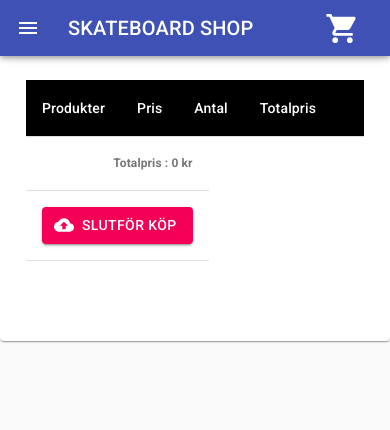
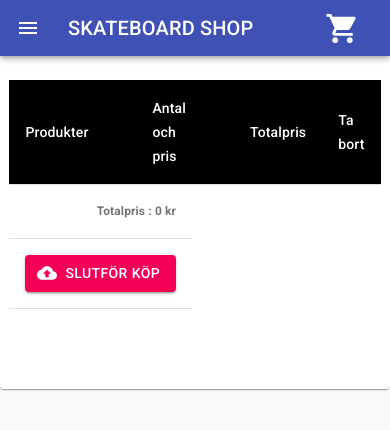
Before and after one commit to fridaedda/my-app, a React (Create React App) app: page /cart in a window 390 px wide. Shown: the top 430 px of the page. Built offline with nearby package versions, Linux system fonts and the light colour scheme.

Commit message:
Responsive finalized

```diff
--- a/src/components/Cart.tsx
+++ b/src/components/Cart.tsx
@@ -66,25 +66,25 @@ const Cart = () => {
     totalPrice += product.price * count;
     return (
 
-      <div className="table-head">
+<div className="table-head">
 
       <StyledTableRow key={product.name}>
 
-      <StyledTableCell component="th" scope="row">
-      {/*
+      <StyledTableCell style={{width: '8%'}} component="th" scope="row">
+
           <img
             src={product.image}
             style={{ height: 80 }}
             alt={product.image}
-      ></img>*/}
+      ></img>
+
+      <StyledTableCell align="left">{product.title}</StyledTableCell>
+
         </StyledTableCell>
 
-        <StyledTableCell align="right">{product.title}</StyledTableCell>
-        <StyledTableCell align="right">{product.price}</StyledTableCell>
-        <StyledTableCell className="inputfield" align="right">
 
-          <div className="inputfield">
 
+        <StyledTableCell style={{width: '8%'}} className="inputfield" align="right">
           <input className="inputfield"
             type="number"
             // defaultValue={count}
@@ -98,12 +98,12 @@ const Cart = () => {
             }}
           />
 
-          </div>
+        <StyledTableCell  className="inputfield" style={{width: '1%'}} align="left">{product.price}</StyledTableCell>
+        </StyledTableCell>
 
+        <StyledTableCell style={{width: '10%'}} align="right">{count * product.price}</StyledTableCell>
 
-        </StyledTableCell>
-        <StyledTableCell align="right">{count * product.price}</StyledTableCell>
-        <StyledTableCell align="right">
+        <StyledTableCell style={{width: '10%'}} align="right">
           <IconButton
             onClick={() => {
               removeCartItem(id);
@@ -112,6 +112,8 @@ const Cart = () => {
             <DeleteIcon />
           </IconButton>
         </StyledTableCell>
+
+
       </StyledTableRow>
 </div>
     );
@@ -127,11 +129,12 @@ const Cart = () => {
                     <div>
                       <TableHead>
                         <TableRow>
-                          <StyledTableCell style={{width: '20%'}} align="right">Produkter</StyledTableCell>
-                          <StyledTableCell style={{width: '20%'}} align="right">Pris</StyledTableCell>
-                          <StyledTableCell style={{width: '40%'}} align="right">Antal</StyledTableCell>
-                          <StyledTableCell align="right">Totalpris</StyledTableCell>
-                          <StyledTableCell align="right"></StyledTableCell>
+                          <StyledTableCell style={{width: '10%'}} align="left">Produkter</StyledTableCell>
+                          <StyledTableCell style={{width: '10%'}} align="left"></StyledTableCell>
+                          <StyledTableCell style={{width: '40%'}} align="left">Antal och pris</StyledTableCell>
+                          <StyledTableCell style={{width: '10%'}} align="left"></StyledTableCell>
+                          <StyledTableCell style={{width: '5%'}} align="left">Totalpris</StyledTableCell>
+                          <StyledTableCell style={{width: '10%'}} align="left">Ta bort</StyledTableCell>
                         </TableRow>
                       </TableHead>
                     </div>
@@ -170,6 +173,7 @@ const Cart = () => {
                   </Button>
                   </Link>
 
+
                 </StyledTableCell>
               </TableRow>
               </TableFooter>
--- a/src/index.css
+++ b/src/index.css
@@ -13,7 +13,7 @@ code {
 }
 
 
-@media only screen and (max-width: 400px) {
+@media only screen and (max-width: 600px) {
   .productlist {
     width: 300px;
     margin-left: -100px;
@@ -37,7 +37,7 @@ code {
   }
 
   .table-head {
-    width: 410px;
+    width: 370px;
   }
 
   .inputfield {
--- a/src/products.ts
+++ b/src/products.ts
@@ -11,7 +11,7 @@ export const products: product[] = [
     id: "1",
     name: "Skateboard - 9.6 Big Plant Team",
     title: "Skateboard - 8.6 Big Plant Team",
-    price: 1999,
+    price: 299,
     image: require('./images/8.6_big_plant.jpeg')
   },
   {
@@ -25,21 +25,21 @@ export const products: product[] = [
     id: "3",
     name: "Skateboard - 7.75 Double Pipe",
     title: "Skateboard - 7.75 Double Pipe",
-    price: 1199,
+    price: 400,
     image: require('./images/skateboard_2.jpeg')
   },
   {
     id: "4",
     name: "Skateboard - 5 Stein",
     title: "Skateboard - 5 Stein",
-    price: 2900,
+    price: 500,
     image: require('./images/skateboard_3.jpeg')
   },
   {
     id: "5",
     name: "Skateboard - 8.6 Stein",
     title: "Skateboard - 8.6 Stein",
-    price: 2900,
+    price: 290,
     image: require('./images/skateboard_4.jpeg')
   },
   {
```
